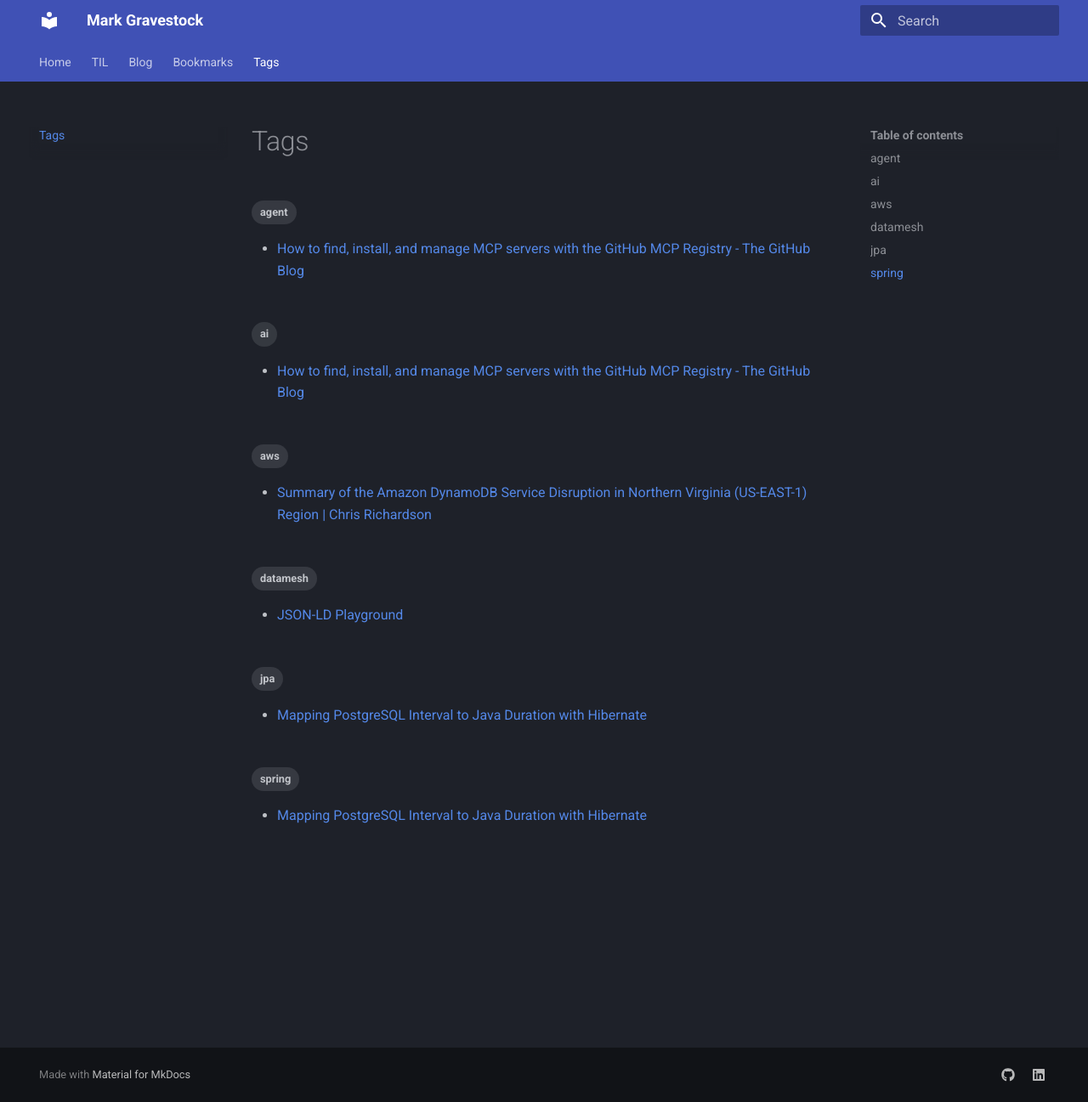
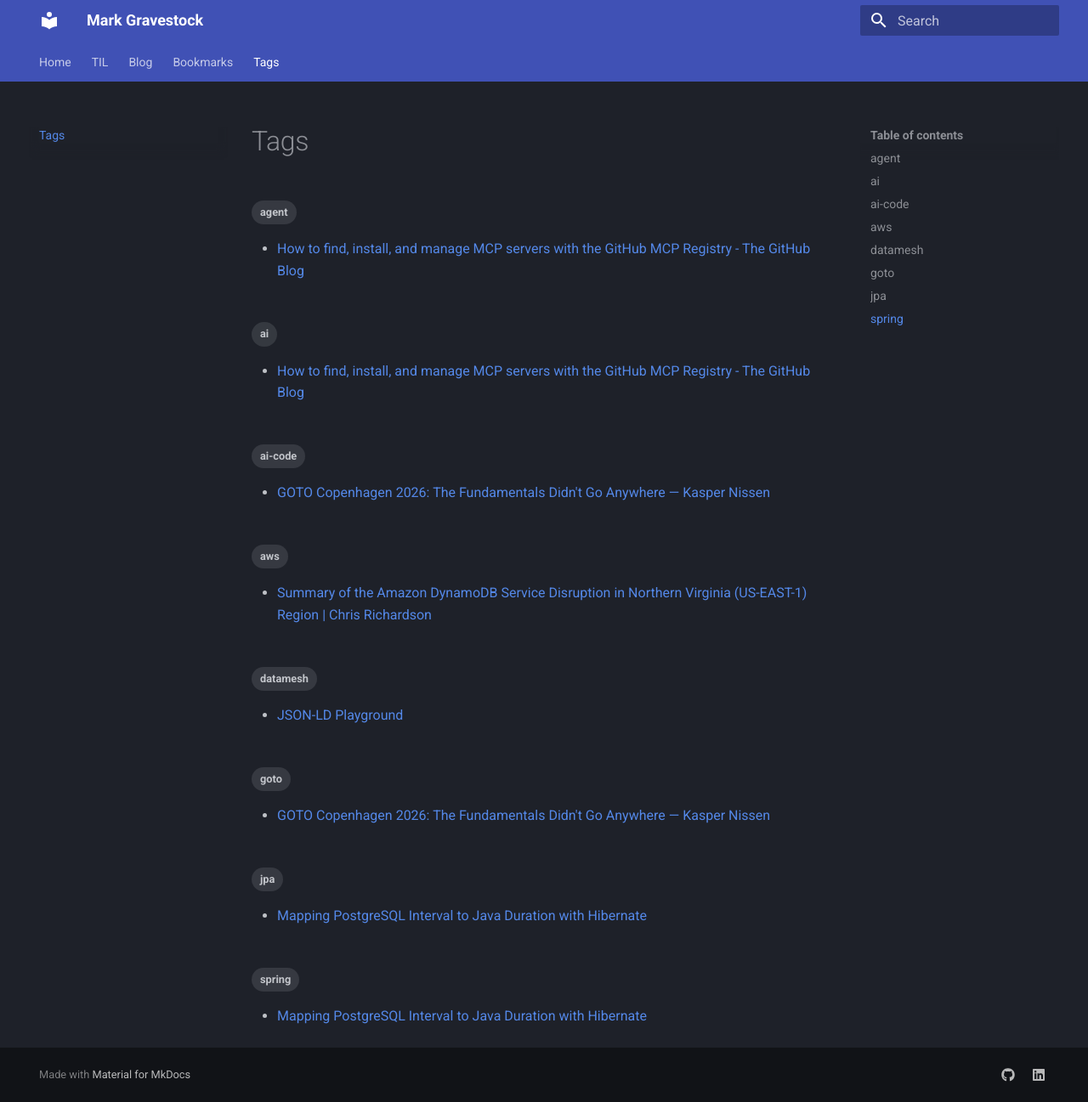
Before and after one commit to MarkGravestock/personal-site, an MkDocs documentation site: the page built from docs/tags.md, in a window 1280 px wide and 1297 px high. Shown: the whole window at 85% size. Built offline with MkDocs 1.6.1 and Material for MkDocs 9.7.7, drawn with Linux system fonts in a browser that asks for light colours.

Commit message:
chore: update bookmarks 2026-10-04

```diff
--- a/docs/bookmarks/index.md
+++ b/docs/bookmarks/index.md
@@ -8,6 +8,10 @@ A collection of useful things I've found on the web.
 ## October 2026
 
 <div class="grid cards" markdown>
+
+- **[GOTO Copenhagen 2026: The Fundamentals Didn't Go Anywhere — Kasper Nissen](posts/2026-10-04-goto-copenhagen-2026-the-fundamentals-didn-t-go-an.md)**
+
+    `#ai-code` `#goto` · share.google · 4 Oct
 
 - **[Spec-Driven Development: Make Specs Enforceable with ATDD](posts/2026-10-02-spec-driven-development-make-specs-enforceable-wit.md)**
 
--- /dev/null
+++ b/docs/bookmarks/posts/2026-10-04-goto-copenhagen-2026-the-fundamentals-didn-t-go-an.md
@@ -0,0 +1,11 @@
+---
+title: "GOTO Copenhagen 2026: The Fundamentals Didn't Go Anywhere — Kasper Nissen"
+date: 2026-10-04
+tags:
+  - ai-code
+  - goto
+---
+
+**[GOTO Copenhagen 2026: The Fundamentals Didn't Go Anywhere — Kasper Nissen](https://share.google/oWA9nLEZEJTK4CDHU)**
+
+share.google · 4 Oct 2026
```
